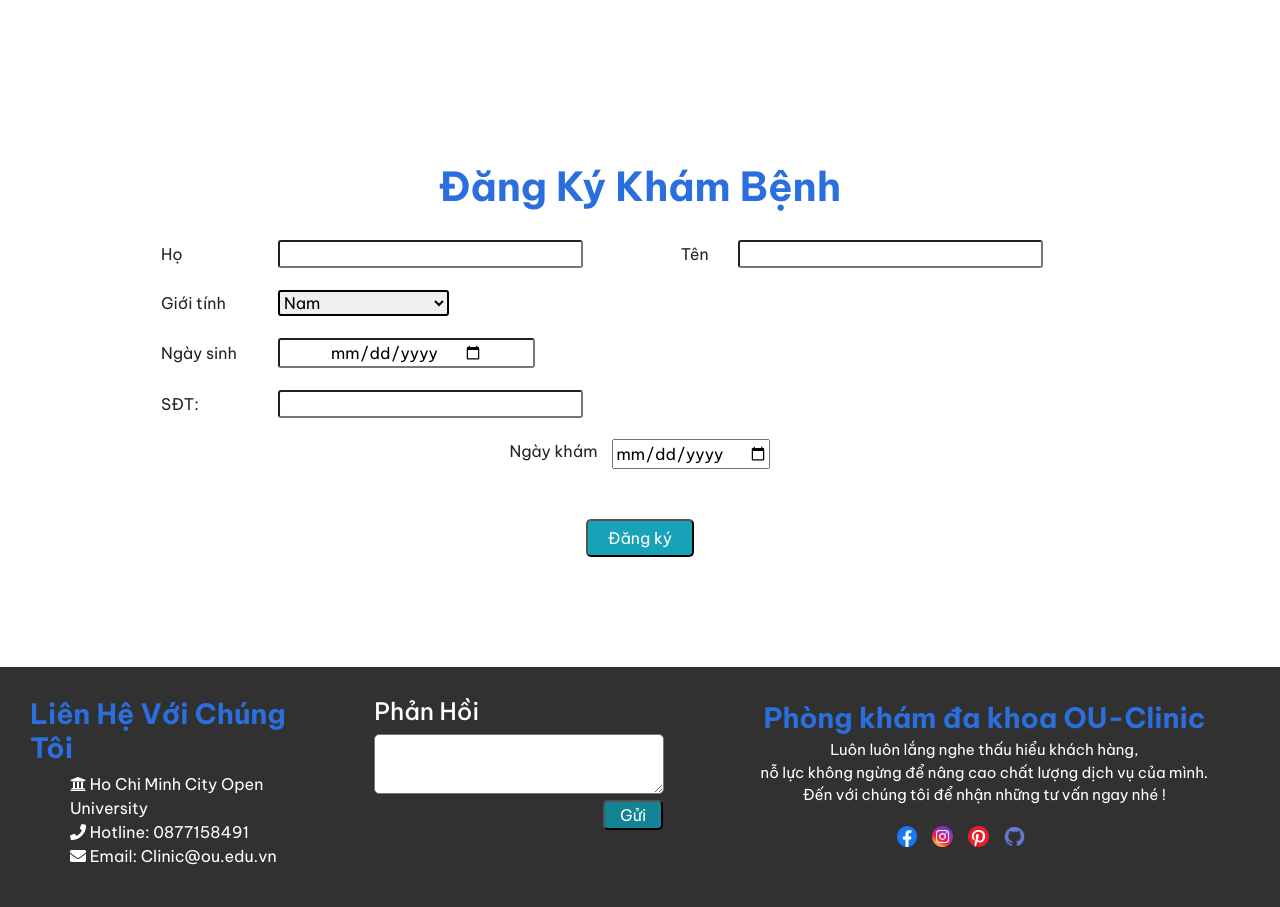
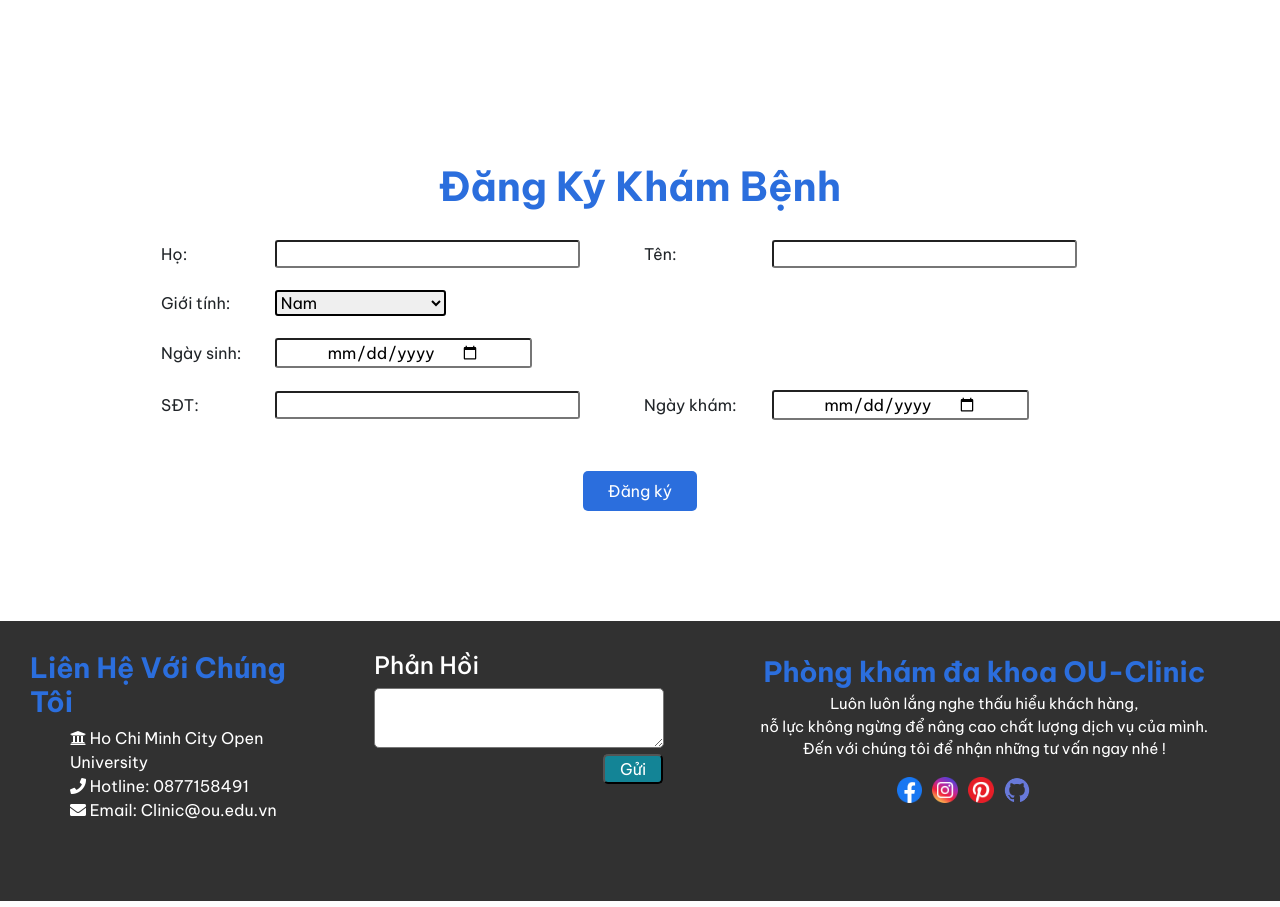
Before and after one commit to HuyNguyenDinh/CNPM, a Flask app: page / in a window 1280 px wide. Shown: the part 1328-2235 px from the top of the page. Run offline with Flask 2, Linux system fonts and the light colour scheme; some libraries are stand-ins or nearby versions.

Commit message:
edit css

```diff
--- a/clinicapp/data_import_for_test.py
+++ b/clinicapp/data_import_for_test.py
@@ -12,7 +12,9 @@ if __name__ == '__main__':
                      sex=models.Sex.MALE, date_of_birth=datetime.now(), phone_number='0989915415', email='A756C')
     u5 = models.User(name="USER1", username="user1", user_role=models.UserRole.NURSE, \
                      sex=models.Sex.MALE, date_of_birth=datetime.now(), phone_number='131268762', email='A41C')
-    users = [u1, u2, u3, u4, u5]
+    u6 = models.User(name="USER2", username="user2", user_role=models.UserRole.DOCTOR, \
+                     sex=models.Sex.MALE, date_of_birth=datetime.now(), phone_number='129668762', email='A41sC')
+    users = [u1, u2, u3, u4, u5, u6]
     for u in users:
         db.session.add(u)
     db.session.commit()
--- a/clinicapp/static/css/style.css
+++ b/clinicapp/static/css/style.css
@@ -47,7 +47,7 @@ footer{
 div.allfoot{
     display: flex;
     padding: 20px 10px;
-    height: 30vh;
+    height: 280px;
 }
 textarea {
     width: 95%;
@@ -75,7 +75,7 @@ ul.social li{
     padding: 0 5px;
 }
 ul.social li img{
-    width: 80%;
+    width: 100%;
 }
 
 /* CSS navbar */
@@ -470,3 +462,12 @@ button.pay-the-bill_unpaid{
 .about-us-1:hover .about-us-2 > *{
     transform: translateY(0);
 }
+.button_hover{
+    background-color:#2b6edd;
+    border:none;
+    border-radius:8px;
+    color:white;
+}
+.button_hover:hover{
+    background-color:#313131;
+}
--- a/clinicapp/static/js/script.js
+++ b/clinicapp/static/js/script.js
@@ -12,14 +12,20 @@ function pay_the_bill(bill_id) {
     }).then(function(data) {
         console.log(data.code)
         popup = document.querySelector('.popup_detail-pay-the-bill');
-        popup.classList.add("show_popup_detail");
+        title_popup = document.querySelector('.title_popup_detail-pay-the-bill');
         if (data.code == 200){
             console.log('success');
+            title_popup.innerHTML = "Lập phiếu khám thành công!";
+            popup.style.border = '5px solid green';
+            popup.classList.add("show_popup_detail");
         }
-        else if (data.code == 400)
+        else if (data.code == 400){
             console.log('fail');
+            title_popup.innerHTML = "Lập phiếu khám thất bại!";
+            popup.style.border = '5px solid red';
+            popup.classList.add("show_popup_detail");
+        }
     }).catch(err => console.error(err))
-
 }
 function make_medical_list(exam_id) {
     fetch('/api/create-exam', {
@@ -130,12 +136,18 @@ function create_medical_bill(user_id, patient_id, exam_date) {
             return res.json()
         }).then(function(data) {
             popup = document.querySelector('.popup_detail-pay-the-bill');
-            popup.classList.add("show_popup_detail");
+            title_popup = document.querySelector('.title_popup_detail-pay-the-bill');
             if (data.code == 200) {
-                console.log('success')
+                console.log('success');
+                title_popup.innerHTML = "Lập phiếu khám thành công!";
+                popup.style.border = '5px solid green';
+                popup.classList.add("show_popup_detail");
             }
             else if (data.code == 400){
-                console.log('fail')
+                title_popup.innerHTML = "Lập phiếu khám thất bại!";
+                popup.style.border = '5px solid red';
+                popup.classList.add("show_popup_detail");
+                console.log('fail');
             }
         }).catch(err => console.error(err))
 }
--- a/clinicapp/templates/base/medical_register_base.html
+++ b/clinicapp/templates/base/medical_register_base.html
@@ -3,17 +3,17 @@
     <h1 style="color: #2b6edd;font-weight: bold;">Đăng Ký Khám Bệnh</h1>
     <table id="table-1" style="margin: auto;">
         <tr>
-            <td>Họ</td>
+            <td>Họ:</td>
             <td>
                 <input type="text" name="last_name">
             </td>
-            <td>Tên</td>
+            <td>Tên:</td>
             <td>
                 <input type="text" name="first_name">
             </td>
         </tr>
         <tr>
-            <td>Giới tính</td>
+            <td>Giới tính:</td>
             <td>
                 <select name="sex" style="border: solid 2px; border-radius: 3px">
                     <option value="1">Nam</option>
@@ -23,7 +23,7 @@
             </td>
         </tr>
         <tr>
-            <td>Ngày sinh</td>
+            <td>Ngày sinh:</td>
             <td>
                 <input type="date" name="date_of_birth">
             </td>
@@ -33,13 +33,13 @@
             <td>
                 <input type="text" name="phone_number">
             </td>
+            <td>Ngày khám:</td>
+            <td>
+                <input type="date" name="exam_date">
+            </td>
         </tr>
     </table>
-    <div style="display: flex; justify-content: center; align-item: center;margin-bottom: 20px;">
-        <div style="margin-right: 15px;">Ngày khám</div>
-        <input type="date" name="exam_date">
-    </div>
     <div style="display: flex; justify-content: center; align-item: center;">
     </div>
-    <div id="button"><input style="padding: 5px 20px; background-color: #17a2b8; border-radius: 5px; color: white;" type="submit" value="Đăng ký"></div>
+    <div id="button"><input class="button_hover" style="padding: 8px 25px;border-radius: 5px; color: white;border:none" type="submit" value="Đăng ký"></div>
 </form>
--- a/clinicapp/templates/base/modal.html
+++ b/clinicapp/templates/base/modal.html
@@ -72,7 +72,7 @@
                         <label style="font-weight: bold" for="pwd3">Mật khẩu hiện tại: (<span class="text text-danger">*bắt buộc</span>)</label>
                         <input required name="password" type="password" class="form-control" placeholder="Enter current password" id="pwd3">
                     </div>
-                    <button type="submit" class="btn btn-info">Xác Nhận</button>
+                    <button type="submit" style="background-color:#2b6edd" class="btn btn-info">Xác Nhận</button>
                 </form>
             </div>
 
--- a/clinicapp/templates/detail-make-a-medical-bill.html
+++ b/clinicapp/templates/detail-make-a-medical-bill.html
@@ -54,7 +54,7 @@
     <br><br>
     <button class="button_popup_detail_make_a_medical_bill" onclick="create_medical_bill({{current_user.id}},{{patient.id}}, '{{date}}')">Lập phiếu khám</button>
     <div class="popup_detail-pay-the-bill">
-            <p class="title_popup_detail-pay-the-bill">Lập phiếu khám thành công</p>
+            <p class="title_popup_detail-pay-the-bill"></p>
             <button class="button_popup_detail-pay-the-bill-thanh_toan" onclick="location.href='{{ url_for('make_a_medical_bill')}}'">Trở về danh sách</button>
     </div>
 </div>
--- a/clinicapp/templates/detail-pay-the-bill.html
+++ b/clinicapp/templates/detail-pay-the-bill.html
@@ -10,7 +10,6 @@
               {% if bill %}
                 <td>{{bill[0]}}</td>
               {% endif %}
-            <td style="border: 1px solid black; border-radius: 10px; text-align: center;">HĐ1</td>
           </tr>
           <tr>
             <td style="font-weight: 600;">Tên khách hàng:</td>
--- a/clinicapp/templates/make_medical_list.html
+++ b/clinicapp/templates/make_medical_list.html
@@ -8,14 +8,14 @@
         <form method="get">
             <input type="date" name="date" value="{{ request.args.get('date') if request.args.get('date')
                 else [last_date.get('year'), last_date.get('month'), last_date.get('day')]|join('-')}}">
-            <input type="submit" style="margin-right: 10px; border-radius: 5px; padding: 0 5px;">
+            <input class="button_hover" type="submit" style="margin-right: 10px; border-radius: 5px; padding: 4px 10px">
         </form>
         {% if status == True %}
-            <div style="border: 1px solid black; border-radius: 10px; padding: 0 10px 0 10px; color: Green;">
+            <div style="border: 1px solid Green; border-radius: 5px; padding: 4px 10px; color: Green;">
                 Đã lập
             </div>
         {% else %}
-            <div style="border: 1px solid black; border-radius: 10px; padding: 0 10px 0 10px; color: Red;">
+            <div style="border: 1px solid Red; border-radius: 5px; padding: 4px 10px; color: Red;">
                 Chưa lập
             </div>
         {% endif %}
--- a/clinicapp/templates/nurse-view.html
+++ b/clinicapp/templates/nurse-view.html
@@ -6,9 +6,9 @@
 </div>
 {% endblock %}
 {% block nav%}
-<nav class="navbar navbar-expand-sm bg-dark navbar-dark fixed-top">
+<nav class="navbar navbar-expand-sm fixed-top">
     <!-- Brand -->
-    <img width="30px" style="margin-right: 10px" src="{{url_for('static', filename = 'images/logo1.png')}}">
+    <img width="40px" style="margin: 0px 20px" src="{{url_for('static', filename = 'images/logo1.png')}}">
     <!-- Links -->
     <ul class="navbar-nav">
         {%if current_user.is_authenticated%}
@@ -92,7 +92,7 @@
         </div>
     </div>
     <div style="margin: 5px auto">
-        <button style="margin-top: 40px;" type="button" class="btn btn-info" data-toggle="modal" data-target="#myModal">
+        <button style="margin-top: 40px;padding:7px 14px" type="button" class="button_hover" data-toggle="modal" data-target="#myModal">
             Thay đổi thông tin
         </button>
     </div>
--- a/clinicapp/templates/pay-the-bill.html
+++ b/clinicapp/templates/pay-the-bill.html
@@ -5,7 +5,7 @@
     <h1 style="margin-bottom: 20px;color: #2b6edd;font-weight: bold;">Thanh Toán Hóa Đơn</h1>
     <form method="get">
         <input type="date" name="date" value="{{ request.args.get('date') if request.args.get('date')}}">
-        <input type="submit" style="margin-right: 10px; border-radius: 5px; padding: 0 5px;">
+        <input class="button_hover" type="submit" style="margin-right: 10px; border-radius: 5px; padding: 4px 10px">
     </form>
     <br><br>
     <table id="table-thanh-toan-hoa-don">
```
Also changed, not shown: other parts of clinicapp/static/css/style.css (+12 -20 lines).
